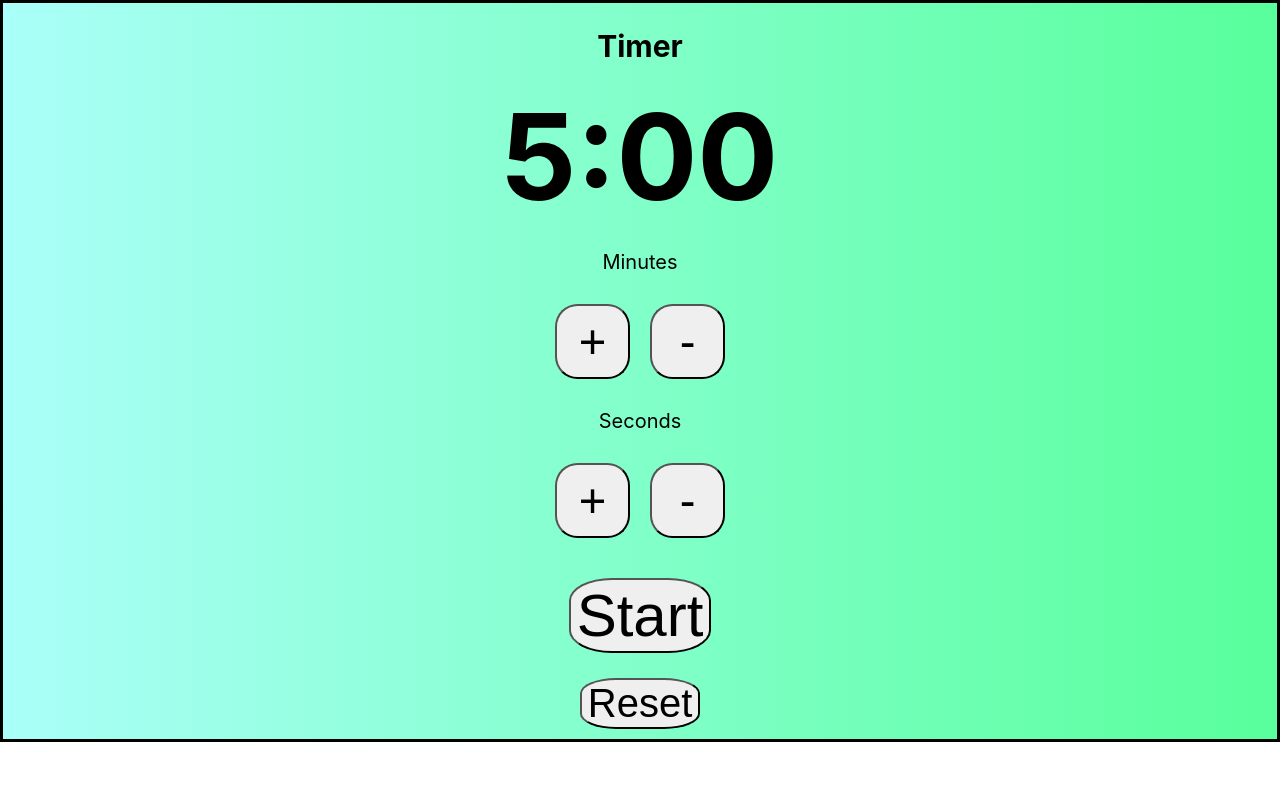
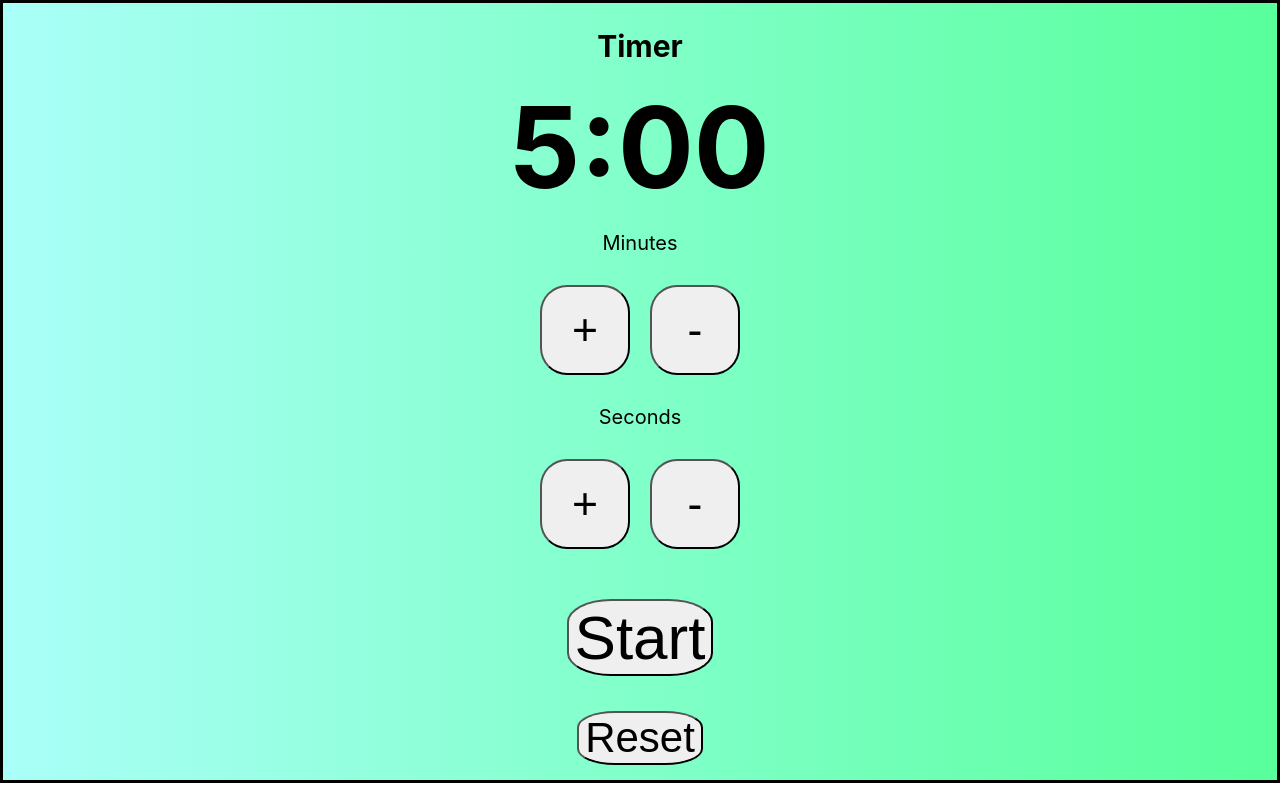
Before and after one commit to dishonestea/Timer, a React (Create React App) app: page / in a window 1280 px wide. Shown: the top 800 px of the page. Built offline with nearby package versions, Linux system fonts and the light colour scheme.

Commit message:
changed button sizes and margins

```diff
--- a/src/App.css
+++ b/src/App.css
@@ -10,15 +10,15 @@
 }
 
 .timeButton{
-  width: 75px;
-  height: 75px;
+  width: 90px;
+  height: 90px;
   border-radius: 30%;
-  font-size: 175%;
+  font-size: 165%;
 }
 
 .showtime {
   margin: -60px;
-  font-size: 120%;
+  font-size: 125%;
 }
 
 .minutes{
@@ -41,7 +41,7 @@
 .resume {
   display:flex;
   justify-content: space-around;
-  margin-top: 30px;
+  margin-top: 40px;
 
 
 }
@@ -49,25 +49,25 @@
 .reset {
   display: flex;
   justify-content: space-around;
-  margin-top: 25px;
+  margin-top: 35px;
 
 }
 
 .resumeButton {
-  font-size: 300%;
+  font-size: 310%;
   border-radius: 30%;
 
 }
 
 .resetButton {
-  font-size: 200%;
-  margin-bottom: 10px;
+  font-size: 210%;
+  margin-bottom: 15px;
   border-radius: 30%;
 
 }
 
 .largerFont {
-  font-size: 5em;
+  font-size: 4.5em;
 }
 
 .plusButton{
--- a/src/index.css
+++ b/src/index.css
@@ -1,5 +1,5 @@
 body {
-  margin: auto;
+  margin: 0;
   font-family: -apple-system, BlinkMacSystemFont, 'Segoe UI', 'Roboto', 'Oxygen',
     'Ubuntu', 'Cantarell', 'Fira Sans', 'Droid Sans', 'Helvetica Neue',
     sans-serif;
```
